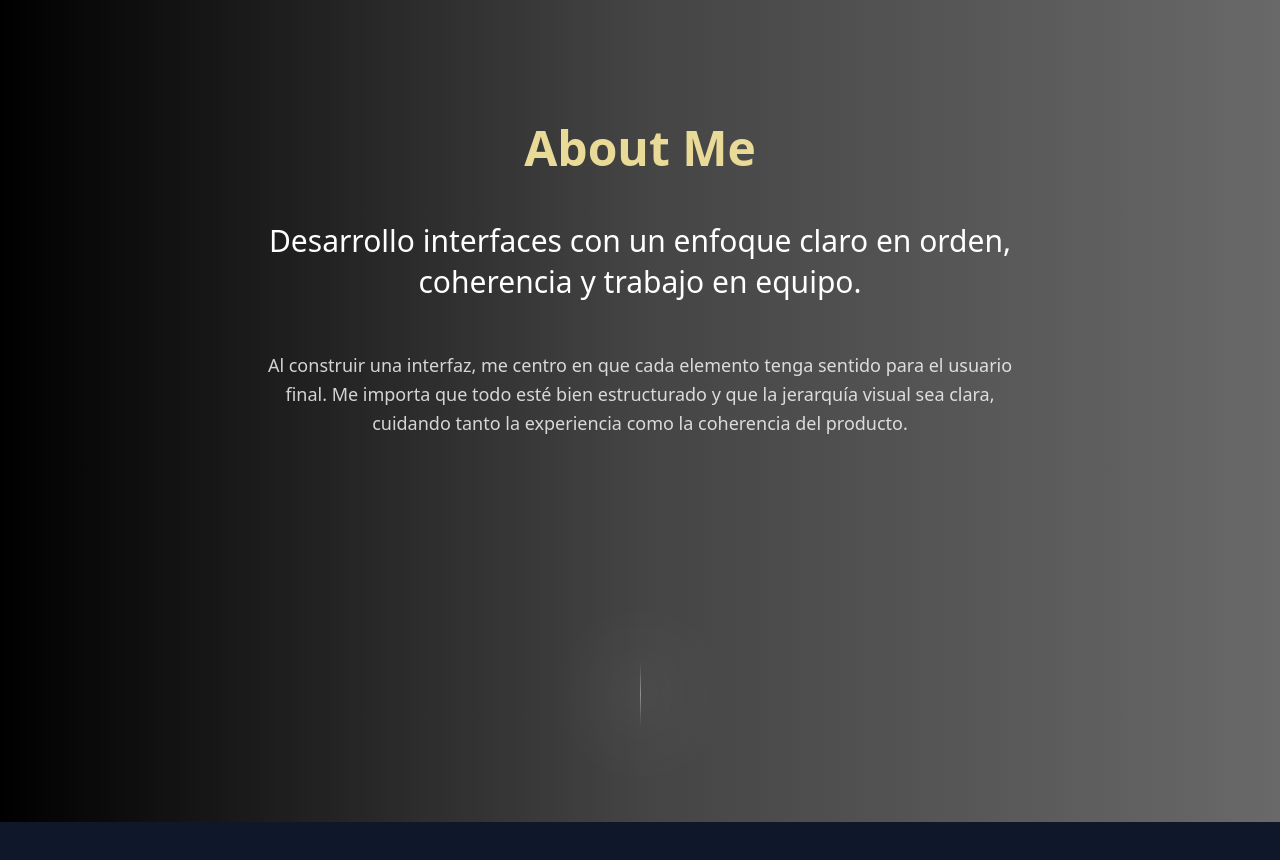
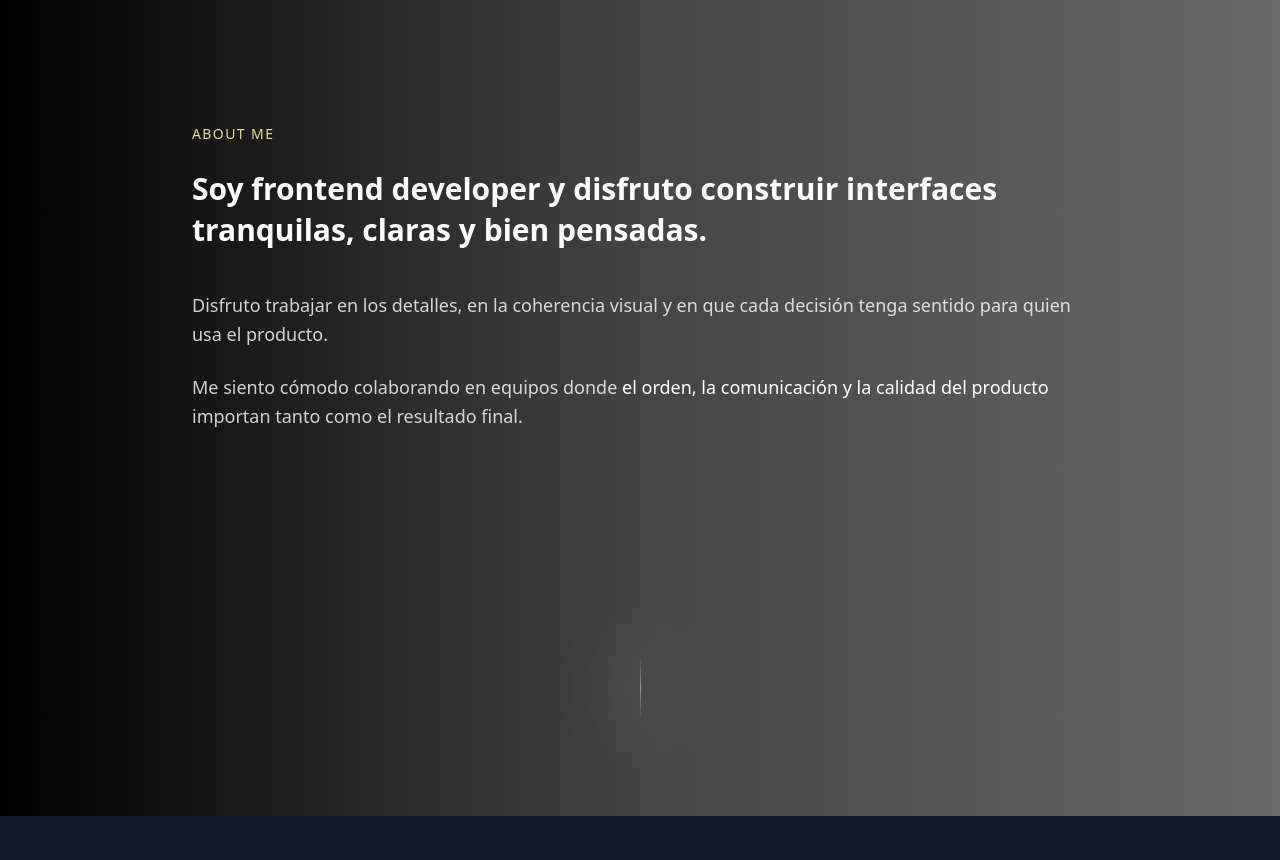
Before and after one commit to j4mLoz/Portafolio, a React (Vite) app: page / in a window 1280 px wide. Shown: the part 1060-1920 px from the top of the page. Built offline with nearby package versions, Linux system fonts and the light colour scheme.

Commit message:
chore: improve my About Section

```diff
--- a/src/components/sections/About.tsx
+++ b/src/components/sections/About.tsx
@@ -7,47 +7,65 @@ export default function About() {
       id="about"
       className="relative py-32 bg-[linear-gradient(90deg,#000000,#555555,#838383)] text-white"
     >
-      {/* Overlay sutil para continuidad visual */}
+      {/* Overlay atmosférico para continuidad visual */}
       <div className="absolute inset-0 bg-black/20 pointer-events-none" />
 
       <Container>
-        <div className="relative max-w-4xl mx-auto text-center space-y-12">
-          {/* Título */}
-          <motion.h2
+        <div className="relative max-w-4xl mx-auto">
+          {/* LABEL */}
+          <motion.p
             initial={{ opacity: 0, y: 12 }}
             whileInView={{ opacity: 1, y: 0 }}
             transition={{ duration: 0.8, ease: [0.22, 1, 0.36, 1] }}
             viewport={{ once: true }}
-            className="text-4xl md:text-5xl font-semibold text-[#e9da98]"
+            className="text-sm uppercase tracking-widest text-[#e9da98]"
           >
             About Me
+          </motion.p>
+
+          {/* STATEMENT PRINCIPAL */}
+          <motion.h2
+            initial={{ opacity: 0, y: 12 }}
+            whileInView={{ opacity: 1, y: 0 }}
+            transition={{
+              duration: 0.8,
+              ease: [0.22, 1, 0.36, 1],
+              delay: 0.1,
+            }}
+            viewport={{ once: true }}
+            className="mt-6 text-2xl md:text-3xl font-medium leading-snug"
+          >
+            <strong className="font-semibold">
+              Soy frontend developer y disfruto construir interfaces tranquilas,
+              claras y bien pensadas.
+            </strong>
           </motion.h2>
 
-          {/* Frase principal */}
-          <motion.p
+          {/* TEXTO DE SOPORTE */}
+          <motion.div
             initial={{ opacity: 0, y: 12 }}
             whileInView={{ opacity: 1, y: 0 }}
-            transition={{ duration: 0.8, ease: [0.22, 1, 0.36, 1], delay: 0.1 }}
+            transition={{
+              duration: 0.8,
+              ease: [0.22, 1, 0.36, 1],
+              delay: 0.2,
+            }}
             viewport={{ once: true }}
-            className="text-2xl md:text-3xl font-medium leading-snug"
+            className="mt-10 space-y-6 text-base md:text-lg text-white/80 leading-relaxed"
           >
-            Desarrollo interfaces con un enfoque claro en orden, coherencia y
-            trabajo en equipo.
-          </motion.p>
+            <p>
+              Disfruto trabajar en los detalles, en la coherencia visual y en
+              que cada decisión tenga sentido para quien usa el producto.
+            </p>
 
-          {/* Texto descriptivo */}
-          <motion.p
-            initial={{ opacity: 0, y: 12 }}
-            whileInView={{ opacity: 1, y: 0 }}
-            transition={{ duration: 0.8, ease: [0.22, 1, 0.36, 1], delay: 0.2 }}
-            viewport={{ once: true }}
-            className="text-lg text-white/80 leading-relaxed max-w-3xl mx-auto"
-          >
-            Al construir una interfaz, me centro en que cada elemento tenga
-            sentido para el usuario final. Me importa que todo esté bien
-            estructurado y que la jerarquía visual sea clara, cuidando tanto la
-            experiencia como la coherencia del producto.
-          </motion.p>
+            <p>
+              Me siento cómodo colaborando en equipos donde{" "}
+              <strong className="text-white font-medium">
+                el orden, la comunicación y la calidad del producto
+              </strong>{" "}
+              importan tanto como el resultado final.
+            </p>
+          </motion.div>
         </div>
       </Container>
     </section>
```
